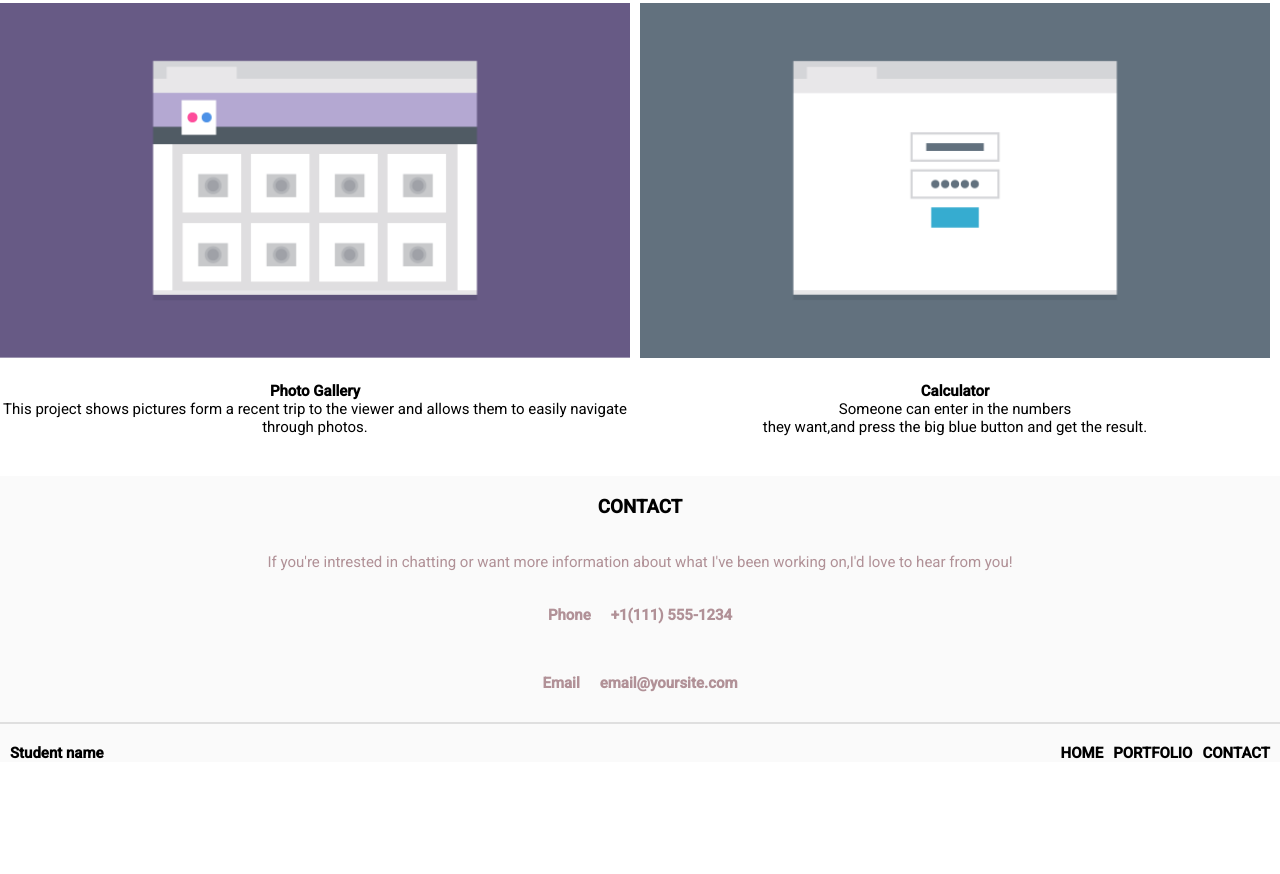
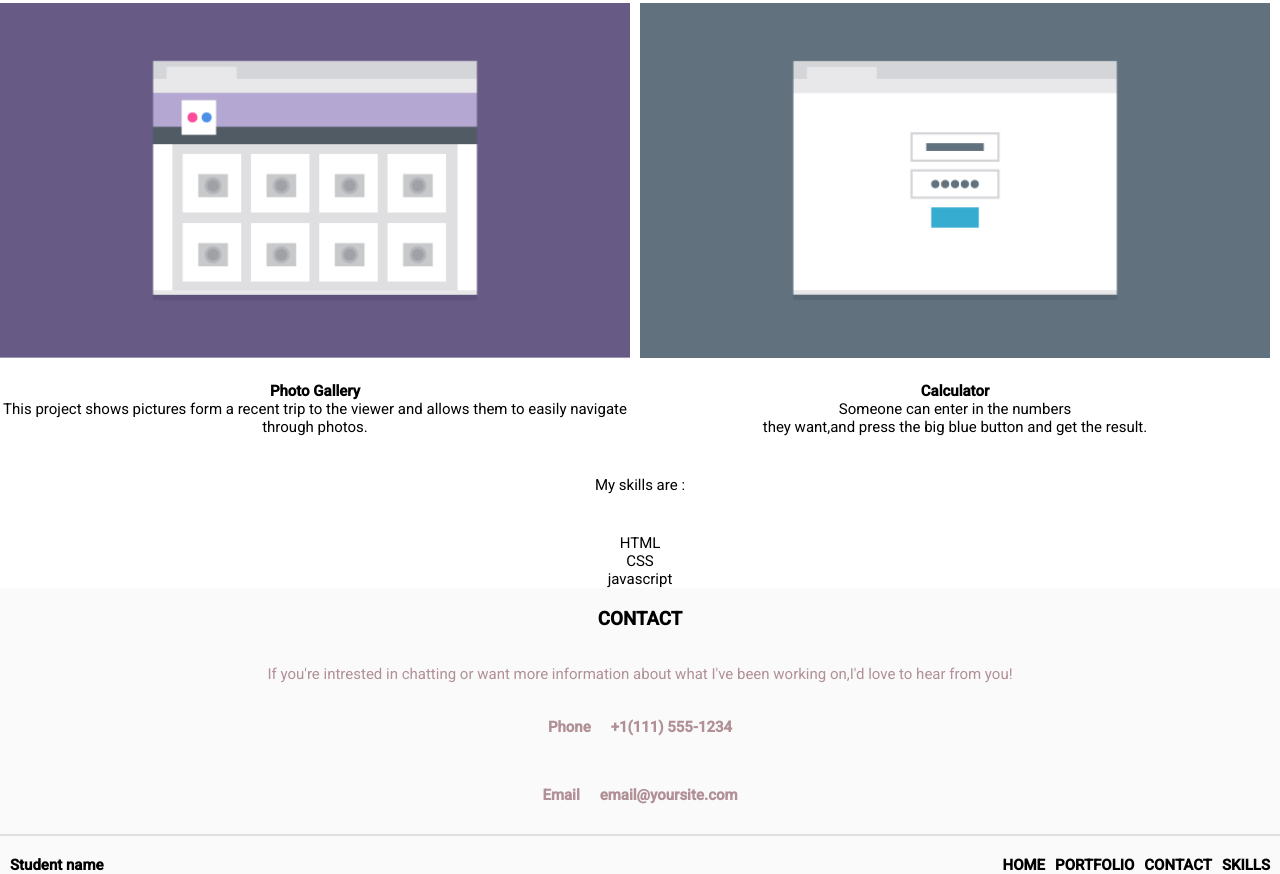
Before and after one commit to amouna89/Responsive-layout-site, a plain HTML site: page index.html in a window 1280 px wide. Shown: the part 780-1654 px from the top of the page. Before the commit the page ends 1542 px from the top, so only its background shows below. Drawn offline with Linux system fonts and the light colour scheme.

Commit message:
Skills-section-added

```diff
--- a/index.html
+++ b/index.html
@@ -34,6 +34,7 @@
                         <li><a href="index.html">HOME</a></li>
                         <li><a href="#Portfolio">PORTFOLIO</a></li>
                         <li><a href="#Contact">CONTACT</a></li>
+                        <li><a href="#Skills">SKILLS</a></li>
                         </ul>
                     </nav>
 
@@ -101,6 +102,21 @@
 
         </section>
 
+
+       <section id="Skills">
+               <p>My skills are : </p>
+           <ul>
+           <li>HTML</li>
+           <li>CSS</li>
+            <li>javascript</li>
+
+           </ul>
+
+
+        </section>
+
+
+
         <section id="Contact">
 
 
@@ -135,6 +151,7 @@
                         <li><a href="index.html">HOME</a></li>
                         <li><a href="#Portfolio">PORTFOLIO</a></li>
                         <li><a href="#Contact">CONTACT</a></li>
+                         <li><a href="#Skills">SKILLS</a></li>
                         </ul>
                     </nav>
 
```
